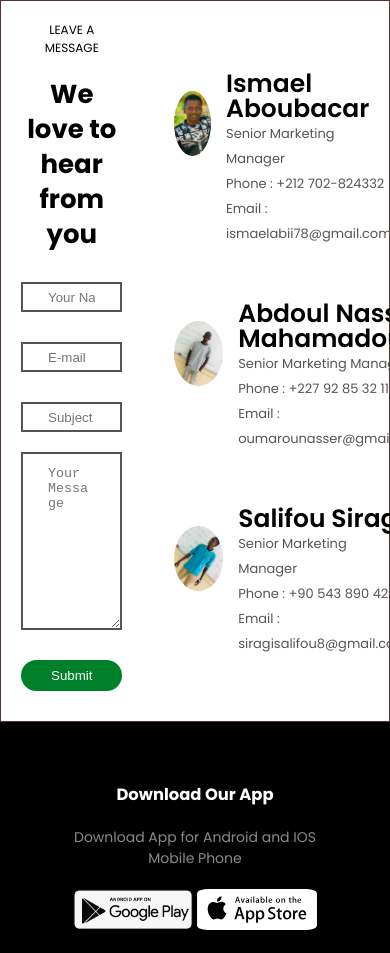
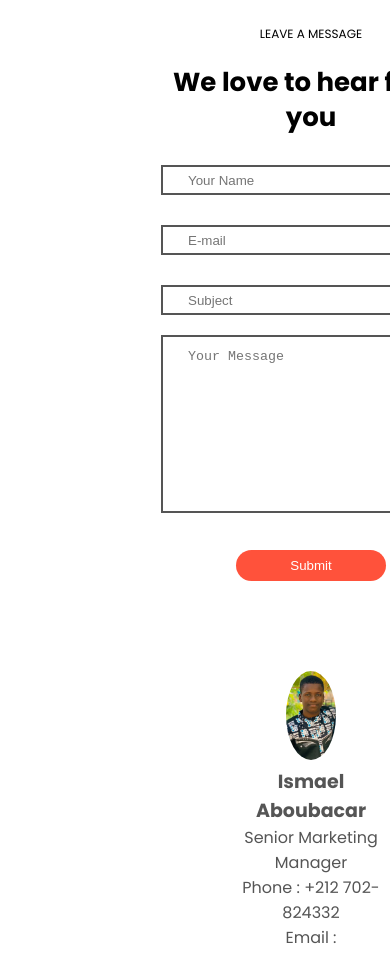
Before and after one commit to baafbass/E-Commerce-Website, a plain HTML site: page Contact.html in a window 390 px wide. Shown: the part 1169-2122 px from the top of the page. Drawn offline with Linux system fonts and the light colour scheme.

Commit message:
Contact Page is made responsive And Some Changes are Done

```diff
--- a/Contact.html
+++ b/Contact.html
@@ -63,35 +63,42 @@
              </div>
             </div>
         </div>
-        <div class="form-details">
-            <form action="">
+
+        <div class="small-container-contact">
+        <div class="row-contact">
+            <div class="col-2-contact">
+            <form action="" style="width: 100%;">
                 <span>LEAVE A MESSAGE</span>
                 <h2>We love to hear from you</h2>
-                <input type="text" placeholder="Your Name" required>
+                <input type="text" placeholder="Your Name" required >
                 <input type="email" placeholder="E-mail" required>
-                <input type="text" placeholder="Subject" required>
+                <input type="text" placeholder="Subject" required >
                 <textarea name="" id="" cols="30" rows="10" requiered placeholder="Your Message"></textarea>
-                <button class="btn">Submit</button>
+                <button class="btn" style="width:50%">Submit</button>
             </form>
-            <div class="people">
+        </div>
+        <div class="col-2-contact">
+            <div class="people" style="padding: 20%;">
                  <div>
                     <img src="Images/Mael.jpg">
-                    <p><span>Ismael Aboubacar</span> Senior Marketing Manager <br> Phone : +212 702-824332 <br>
+                    <p ><span style="font-weight: bold;font-size: 19px;">Ismael Aboubacar</span><br> Senior Marketing Manager <br> Phone : +212 702-824332 <br>
                     Email : ismaelabii78@gmail.com </p>
                  </div>
                 <div>
                    <img src="Images/Nasty.jpg">
-                   <p><span>Abdoul Nasser Mahamadou</span> Senior Marketing Manager  <br> Phone : +227 92 85 32 11 <br>
+                   <p ><span style="font-weight: bold;font-size: 19px;">Abdoul Nasser Mahamadou</span><br> Senior Marketing Manager  <br> Phone : +227 92 85 32 11 <br>
                    Email : oumarounasser@gmail.com </p>
                 </div>
             <div>
                <img src="Images/MrSal (1).jpg">
-               <p><span>Salifou Siragi</span> Senior Marketing Manager <br> Phone : +90 543 890 42 61  <br>
+               <p><span style="font-weight: bold;font-size: 19px;">Salifou Siragi</span><br> Senior Marketing Manager <br> Phone : +90 543 890 42 61  <br>
                Email : siragisalifou8@gmail.com </p>
             </div>
        </div>
     </div>
 
+</div>
+</div>
         <!------footer------->
 
 <div class="footer">
--- a/style.css
+++ b/style.css
@@ -499,7 +499,7 @@ select:focus{
     align-items: flex-start;
 }
 
-.form-details form input, .form-details form textarea
+.row-contact form input, .row-contact form textarea
 {
     width: 100%;
     padding: 12px 25px;
```
